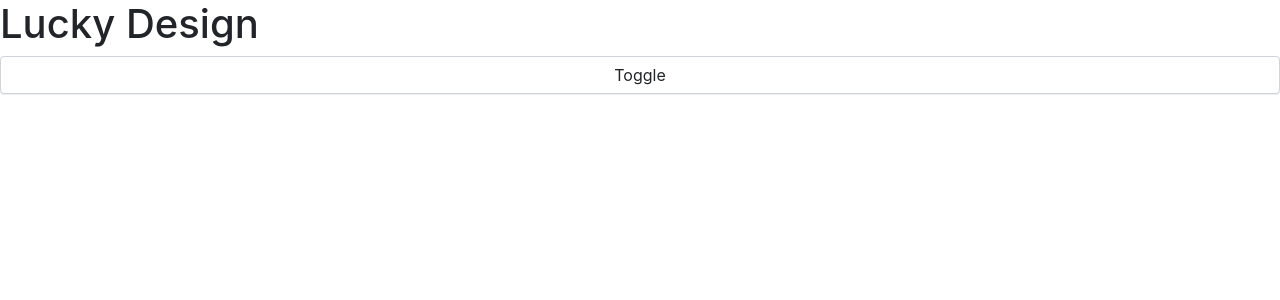
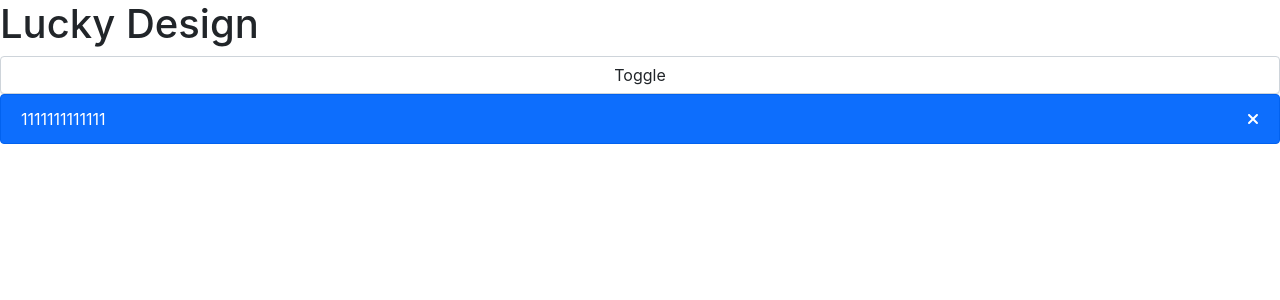
Before and after one commit to leilei405/lucky-design, a React (Create React App) app: page / in a window 1280 px wide. Shown: the top 300 px of the page. Built offline with nearby package versions, Linux system fonts and the light colour scheme.

Commit message:
refactor: 🎨完善icon，Alert组件，增加动画效果

```diff
--- a/src/App.tsx
+++ b/src/App.tsx
@@ -1,6 +1,7 @@
 import React, { useState } from "react";
 import Transition from "./components/Transition/transition";
 import Button from "./components/Button";
+import Alert from "./components/Alert/alert";
 
 function App() {
   const [show, setShow] = useState(false);
@@ -32,6 +33,8 @@ function App() {
           <Button>234512</Button>
         </div>
       </Transition>
+
+      <Alert title="1111111111111" />
     </div>
   );
 }
--- a/src/components/Alert/_style.scss
+++ b/src/components/Alert/_style.scss
@@ -5,12 +5,14 @@ $alert-colors:
   "warning":    $warning,
   "danger":     $danger,
 );
+
 .lucky-alert {
   position: relative;
   padding: $alert-padding-y $alert-padding-x;
   margin-bottom: $alert-margin-bottom;
   border: $alert-border-width solid transparent;
   border-radius: $alert-border-radius;
+
   .lucky-alert-close {
     position: absolute;
     top: 0;
@@ -19,14 +21,17 @@ $alert-colors:
     color: inherit;
     cursor: pointer;
   }
+
   .bold-title {
     font-weight: $font-weight-bold;
   }
+
   .lucky-alert-desc {
     font-size: $alert-description-font-size;
     margin: $alert-description-top-margin 0 0;
   }
 }
+
 @each $color, $value in $alert-colors {
   .lucky-alert-#{$color} {
     @include alert-style($value, darken($value, 5%), $white);
--- /dev/null
+++ b/src/components/Alert/alert.tsx
@@ -0,0 +1,47 @@
+import React, { FC, useState } from "react";
+import classNames from "classnames";
+import { AlertProps } from "./types";
+import Icon from "../Icon/icon";
+import Transition from "../Transition/transition";
+
+export const Alert: FC<AlertProps> = (props) => {
+  const [hide, setHide] = useState(false);
+  const {
+    title,
+    description,
+    type = "default",
+    onClose,
+    closable = true,
+  } = props;
+
+  const classes = classNames("lucky-alert", {
+    [`lucky-alert-${type}`]: type,
+  });
+
+  const titleClass = classNames("lucky-alert-title", {
+    "bold-title": description,
+  });
+
+  const handleClose = (e: React.MouseEvent) => {
+    if (onClose) {
+      onClose();
+    }
+    setHide(true);
+  };
+
+  return (
+    <Transition in={!hide} timeout={300} animation="zoom-in-top">
+      <div className={classes}>
+        <span className={titleClass}>{title}</span>
+        {description && <p className="lucky-alert-desc">{description}</p>}
+        {closable && (
+          <span className="lucky-alert-close" onClick={handleClose}>
+            <Icon icon="times" />
+          </span>
+        )}
+      </div>
+    </Transition>
+  );
+};
+
+export default Alert;
--- a/src/components/Alert/use.tsx
+++ b/src/components/Alert/use.tsx
@@ -1,4 +1,4 @@
-import Alert from ".";
+import Alert from "./alert";
 
 const AlertCom = () => {
   return (
--- a/src/components/Icon/icon.tsx
+++ b/src/components/Icon/icon.tsx
@@ -1,8 +1,11 @@
 import React, { FC } from "react";
 import classNames from "classnames";
 import { FontAwesomeIcon } from "@fortawesome/react-fontawesome";
+import { library } from "@fortawesome/fontawesome-svg-core";
+import { fas } from "@fortawesome/free-solid-svg-icons";
 import { IconProps } from "./type";
 
+library.add(fas);
 const Icon: FC<IconProps> = (props) => {
   const { className, theme, ...resetProps } = props;
 
```
Also changed, not shown: src/components/Alert/index.tsx (+3 -39 lines), 1 other file (tests, documents, lock files or other folders).
